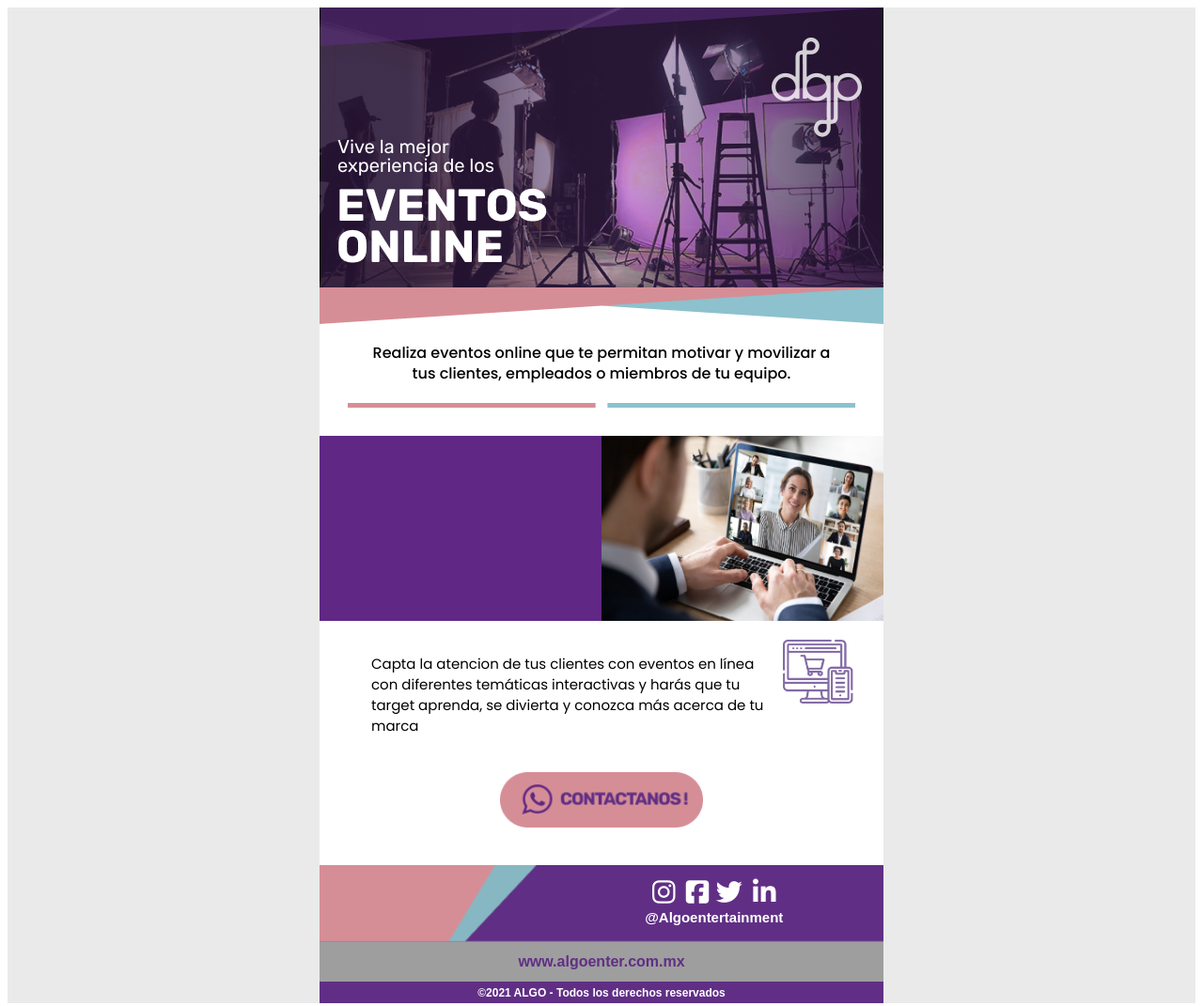
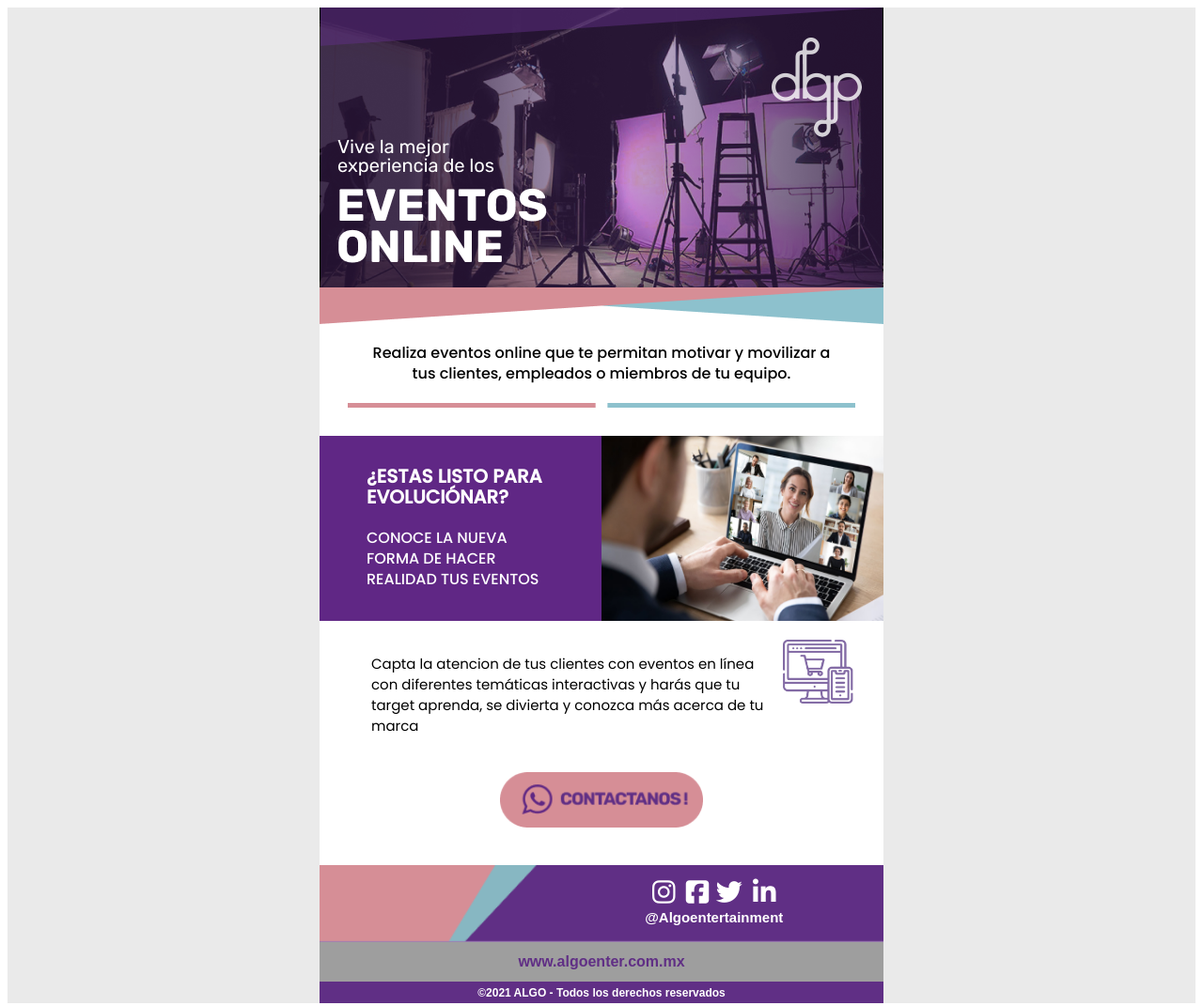
Before and after one commit to electronicsgp/EmailingAlgoEve, a plain HTML site: page index.html in a window 1280 px wide. Shown: the whole page at 94% size. Drawn offline with Linux system fonts and the light colour scheme; grey boxes are pictures that could not be loaded.

Commit message:
first commit

```diff
--- a/index.html
+++ b/index.html
@@ -187,8 +187,20 @@
                                                             </table>
                                                             <table class="wrapper" role="module" data-type="image" border="0" cellpadding="0" cellspacing="0" width="100%" style="table-layout: fixed; background-color: #FFFFFF; ">
                                                                 <tr>
-                                                                    <td style="background-color: #602785; font-size:6px;line-height:10px;" valign="top" align="center">
+                                                                    <td style="background-color: #602785; font-size:6px;line-height:10px;text-align:left; padding: 0px 50px 0px 50px;" valign="center" align="center">
+                                                                        <div>
 
+                                                                            <div><span style="color: #fff;"><span style="font-size:20px;line-height:22px; font-weight: 700;"><span style="font-family:'Poppins';">¿ESTAS LISTO PARA EVOLUCIÓNAR? <br> <br></span></span>
+                                                                                </span>
+                                                                            </div>
+                                                                        </div>
+                                                                        <div>
+
+                                                                            <div><span style="color: #fff;"><span style="font-size:16px;line-height:22px; font-weight: 500;"><span style="font-family:'Poppins';">
+                                                                                CONOCE LA NUEVA FORMA DE HACER REALIDAD TUS EVENTOS</span></span>
+                                                                                </span>
+                                                                            </div>
+                                                                        </div>
                                                                     </td>
                                                                     <td style="font-size:6px;line-height:10px;" valign="top" align="center">
                                                                         <img class="max-width" border="0" style="display:block;color:#000000;text-decoration:none;font-family:Helvetica, arial, sans-serif;font-size:16px;max-width:100% !important;width:100%;height:auto !important;" src="https://raw.githubusercontent.com/electronicsgp/EmailingAlgoEve/main/images/video.png"
```
